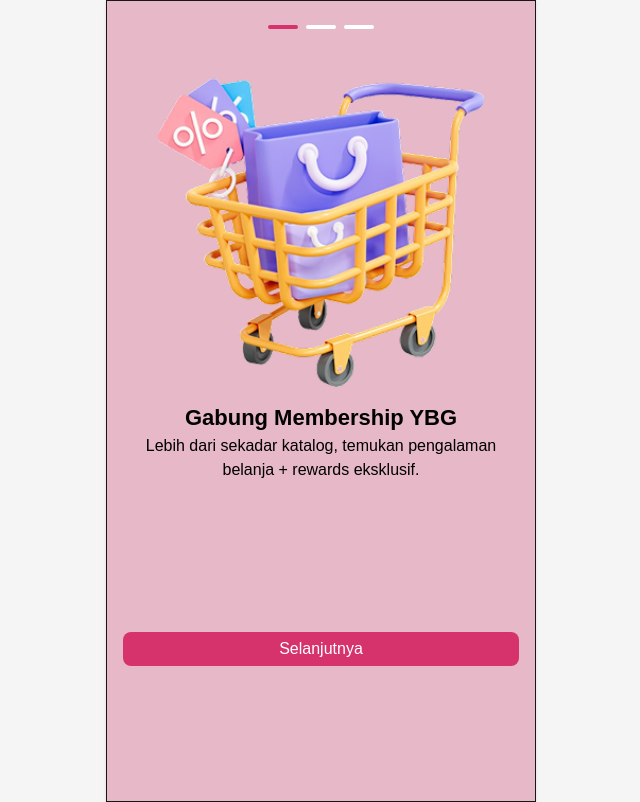
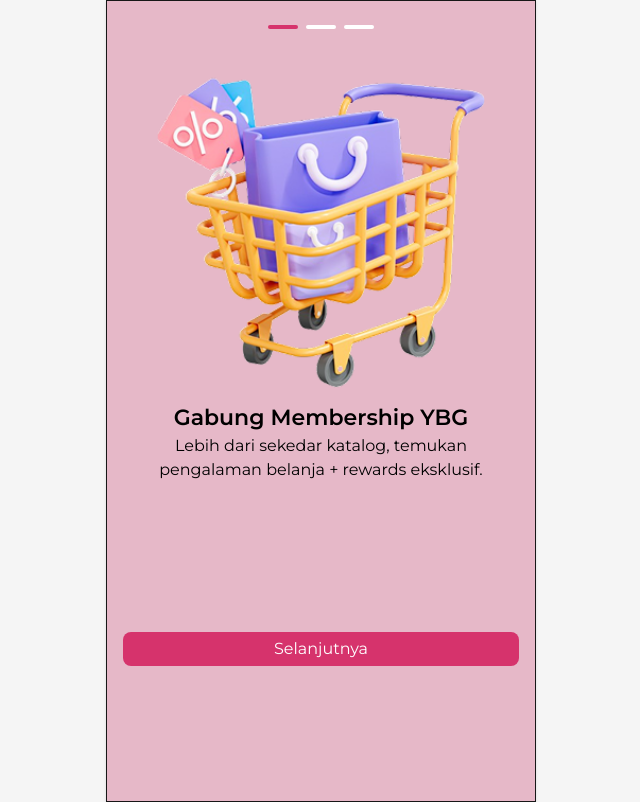
Before and after one commit to lizasn19/YBG, a Next.js app: page /info in a window 1280 px wide. Shown: the whole page, without its empty margins (319-959 px from the left). Built offline with nearby package versions, Linux system fonts and the light colour scheme.

Commit message:
replace with new version

```diff
--- a/app/cart/page.js
+++ b/app/cart/page.js
@@ -254,7 +254,7 @@
                       >
                         –
                       </button>
-                      <span className="text-sm w-6 text-center">{it.qty || 1}</span>
+                      <span className="text-sm w-6 text-black text-center">{it.qty || 1}</span>
                       <button
                         onClick={() => setQty(it.cart_id, (it.qty || 1) + 1)}
                         className="w-7 h-7 grid place-items-center rounded-lg border border-[#D6336C] text-[#D6336C]"
--- a/app/components/InfoCarousel.js
+++ b/app/components/InfoCarousel.js
@@ -4,7 +4,7 @@
 import Image from "next/image";
 
 const SLIDES = [
-  { title: "Gabung Membership YBG", body: "Lebih dari sekadar katalog, temukan pengalaman belanja + rewards eksklusif.", image: "/slides/info1.png", duration: 10000 },
+  { title: "Gabung Membership YBG", body: "Lebih dari sekedar katalog, temukan pengalaman belanja + rewards eksklusif.", image: "/slides/info1.png", duration: 10000 },
   { title: "Kumpulkan Poin, Tukar Hadiah", body: "Setiap transaksi & aktivitas bisa jadi poin. Tukar dengan voucher, merch, atau hadiah spesial YBG.", image: "/slides/info2.png", duration: 10000 },
   { title: "Event & Promo Hanya untuk Kamu", body: "Dari diskon spesial sampai undangan event eksklusif, semua hanya untuk member YBG.", image: "/slides/info3.png", duration: 10000 },
 ];
--- a/app/forgot/page.js
+++ b/app/forgot/page.js
@@ -45,6 +45,7 @@
   }
 
   return (
+    <div className="min-h-[100dvh] bg-neutral-100">
       <main className="mx-auto w-full max-w-[430px] min-h-[100dvh] bg-white shadow md:border flex flex-col px-6 pt-10 pb-[env(safe-area-inset-bottom)]">
         <h1 className="text-black text-[22px] font-bold text-center">Lupa Password</h1>
         <p className="text-sm text-gray-600 text-center mt-1">
@@ -74,6 +75,7 @@
           </button>
         </form>
       </main>
+    </div>
   );
 }
 
--- a/app/globals.css
+++ b/app/globals.css
@@ -3,15 +3,21 @@
 :root {
   --background: #ffffff;
   --foreground: #171717;
-  --swiper-navigation-color: #D6336C;   /* warna tombol panah */
-  --swiper-pagination-color: #D6336C;   /* kalau mau sekalian bullet */
+
+  /* brand Swiper (opsional) */
+  --swiper-navigation-color: #D6336C;
+  --swiper-pagination-color: #D6336C;
+
+  /* jadikan Montserrat default (di-inject dari layout.js) */
+  font-family: var(--font-montserrat), ui-sans-serif, system-ui, -apple-system,
+    Segoe UI, Roboto, Helvetica, Arial, "Apple Color Emoji", "Segoe UI Emoji";
 }
 
 @theme inline {
   --color-background: var(--background);
   --color-foreground: var(--foreground);
-  --font-sans: var(--font-geist-sans);
-  --font-mono: var(--font-geist-mono);
+  /* biarkan Tailwind pakai var(--font-montserrat) via tailwind.config.js */
+  --font-sans: var(--font-montserrat);
 }
 
 @media (prefers-color-scheme: dark) {
@@ -21,18 +27,18 @@
   }
 }
 
+/* JANGAN set font-family di body (supaya ikut var(--font-montserrat)) */
 body {
   background: var(--background);
   color: var(--foreground);
-  font-family: Arial, Helvetica, sans-serif;
-  min-height: 100dvh; /* full layar mobile */
+  min-height: 100dvh;
   margin: 0;
-  overscroll-behavior: none; /* hilangkan bounce effect iOS */
+  overscroll-behavior: none;
 }
 
-/* Utility untuk screen penuh (dipakai di <main class="app-screen">) */
+/* Utility untuk screen penuh */
 .app-screen {
-  min-height: 100dvh;        /* penuh layar, dinamis sesuai browser */
+  min-height: 100dvh;
   display: grid;
   place-items: center;
   padding-top: env(safe-area-inset-top);
@@ -41,17 +47,16 @@
   padding-right: env(safe-area-inset-right);
 }
 
-/* Tombol standar (pink brand) */
+/* Buttons */
 .btn-primary {
   @apply w-full py-3 rounded-lg font-semibold text-white bg-[#D6336C] hover:bg-[#FF4F8D];
 }
 
-/* Tombol outline */
 .btn-outline {
   @apply w-full py-3 rounded-lg font-semibold border border-[#D6336C] text-[#D6336C] active:bg-white;
 }
 
-/* Input field */
+/* Inputs */
 .input {
   @apply w-full px-3 py-2 border-[#929292] rounded-lg;
 }
--- a/app/layout.js
+++ b/app/layout.js
@@ -1,8 +1,16 @@
 import "./globals.css";
+import { Montserrat } from "next/font/google";
+
+const montserrat = Montserrat({
+  subsets: ["latin"],
+  weight: ["400", "500", "600", "700"],
+  variable: "--font-montserrat",
+});
 
 export const metadata = {
-  title: "YBG"
-}
+  title: "YBG",
+  description: "Website YBG menggunakan font Montserrat",
+};
 
 export const viewport = {
   width: "device-width",
@@ -12,9 +20,10 @@
 
 export default function RootLayout({ children }) {
   return (
-    <html lang="en">
-      <body>
-        {children}  {/*konten hlaman*/}
+    <html lang="id" className={montserrat.variable}>
+      {/* font-sans akan dipetakan ke Montserrat via Tailwind */}
+      <body className="font-sans bg-neutral-100 text-[#171717] min-h-[100dvh]">
+        {children}
       </body>
     </html>
   );
--- /dev/null
+++ b/tailwind.config.js
@@ -0,0 +1,15 @@
+/** @type {import('tailwindcss').Config} */
+module.exports = {
+  content: [
+    "./app/**/*.{js,ts,jsx,tsx}",
+    "./components/**/*.{js,ts,jsx,tsx}",
+  ],
+  theme: {
+    extend: {
+      fontFamily: {
+        sans: ["var(--font-montserrat)", "ui-sans-serif", "system-ui"],
+      },
+    },
+  },
+  plugins: [],
+};
```
Lines whose indentation alone changed are shown as unchanged.
